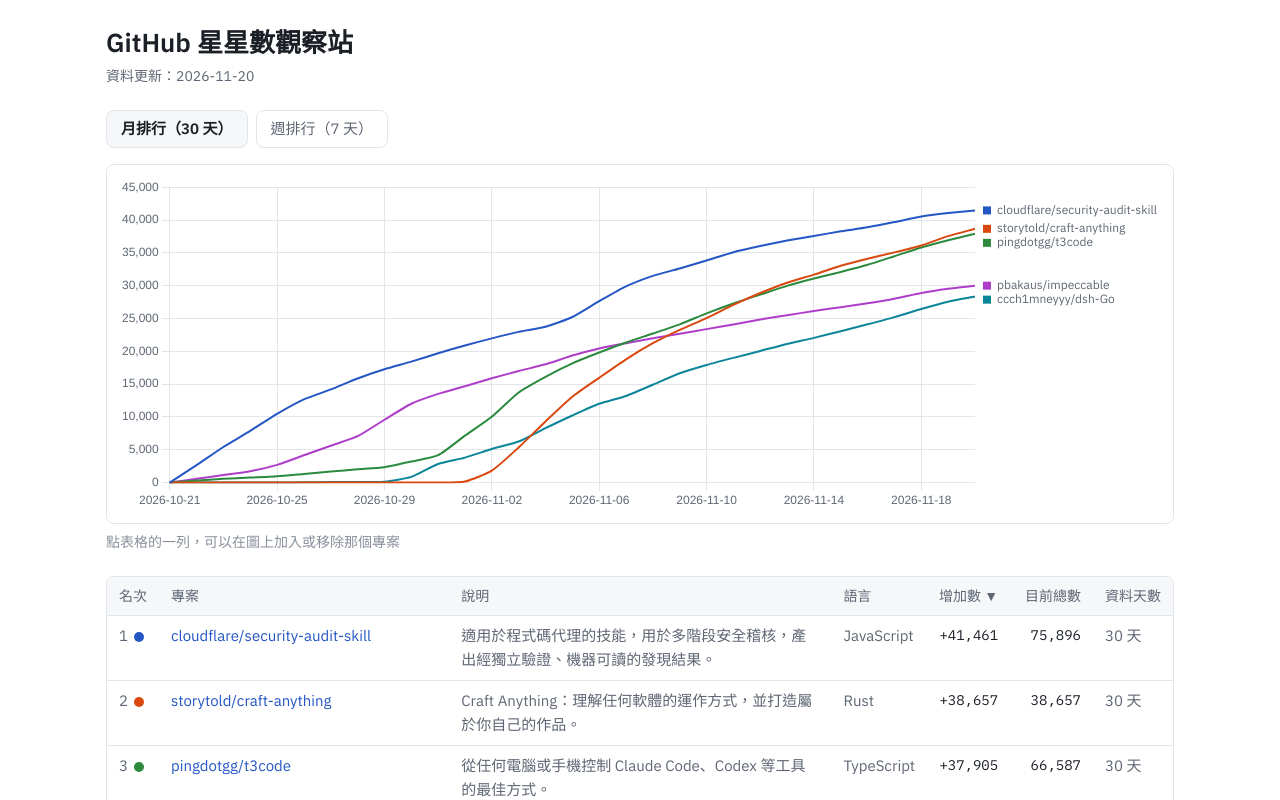
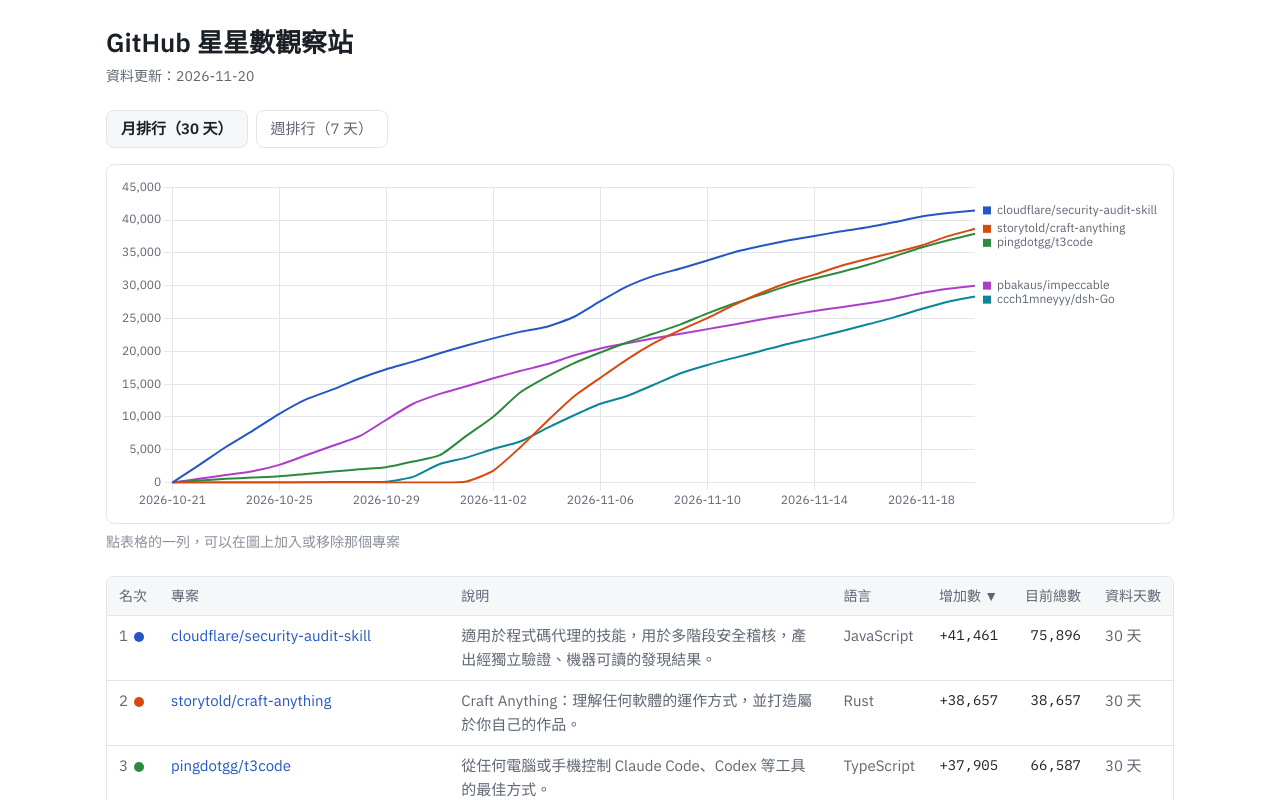
Before and after one commit to max8568/github-dashboard, a website: page index.html in a window 1280 px wide. Shown: the top 800 px of the page. Drawn offline with nearby package versions, Linux system fonts and the light colour scheme.

Commit message:
style: use IBM Plex Sans for all chart text
Co-Authored-By: Claude Opus 5.5 <noreply@anthropic.com>

```diff
--- a/index.html
+++ b/index.html
@@ -146,6 +146,7 @@ td.days.short { color: var(--b); }
 const fmt = (n) => n.toLocaleString("en-US");
 const css = (name) => getComputedStyle(document.documentElement).getPropertyValue(name).trim();
 const lineColor = (i) => css(`--line-${(i % 10) + 1}`);
+Chart.defaults.font.family = css("--font");
 
 let data = null;
 let chart = null;
@@ -419,7 +420,8 @@ fetch("data/rankings.json")
         renderRanking();
       });
     });
-    showTab("month");
+    // Canvas text only uses a web font once it has loaded.
+    return document.fonts.ready.then(() => showTab("month"));
   })
   .catch(() => {
     document.getElementById("content").innerHTML = '<p class="error">讀不到資料（data/rankings.json）</p>';
```
